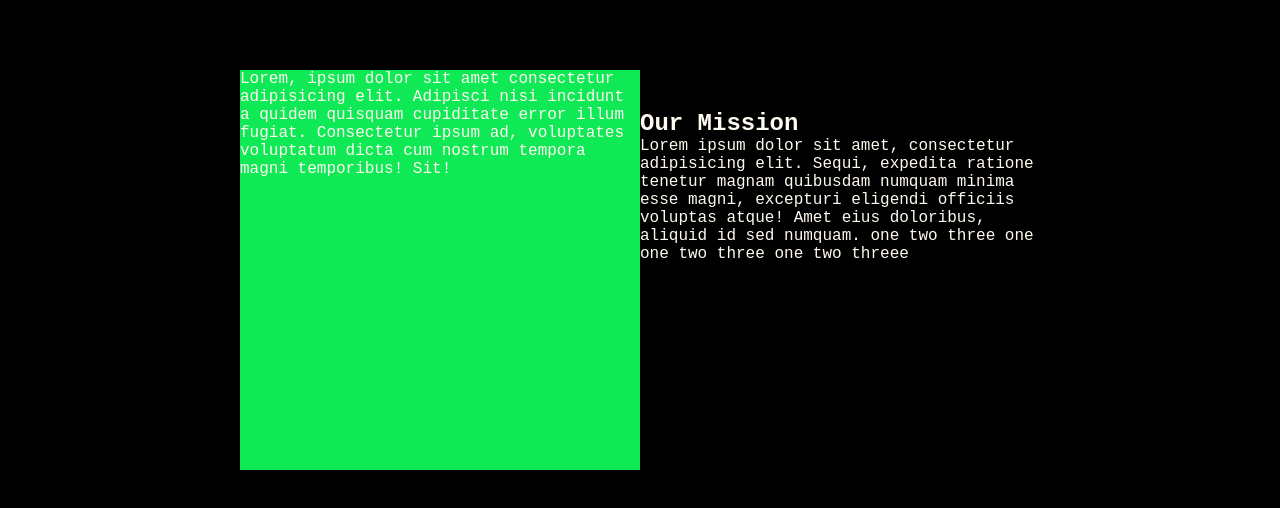
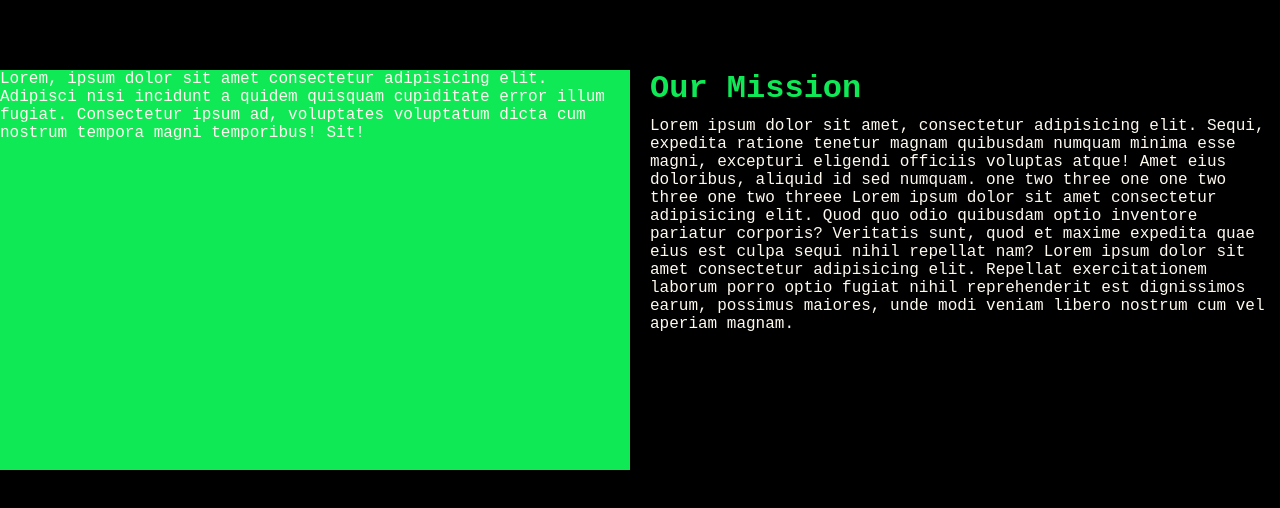
Before and after one commit to Siddhartha127/org_site, a plain HTML site: page index.html in a window 1280 px wide. Shown: the part 1030-1538 px from the top of the page. Drawn offline with Linux system fonts and the light colour scheme; a web font is replaced by a local one.

Commit message:
aboutUs2

```diff
--- a/css/style.css
+++ b/css/style.css
@@ -99,8 +99,8 @@ hr{
     height: 100vh;
     display: flex;
     justify-content: space-around;
-    height: 100vh;
-    width: 100vh;
+    height: 100%;
+    width: 100%;
     align-items: center;
 }
 .about-us-left{
@@ -110,6 +110,7 @@ hr{
      background-color: #10e956;
      height: 50%;
     width: 50%;
+    margin-right: 20px;
     /* margin-left: 50px; */
     /* margin-bottom: 20px; */
 }
@@ -118,7 +119,16 @@ hr{
     float: right;
     width: 50%;
    /* background-color: aquamarine; */
-    height:40%;
+    height:50%;
     /* margin-bottom: 50px; */
     /* margin-right: 50px; */
 }
+.about-us-content{
+    font-size: 1rem;
+}
+.about-us-right h2{
+    color: #10e956;
+    margin-bottom: 10px;
+    font-size: 2rem;
+    font-weight: 700;
+}
--- a/index.html
+++ b/index.html
@@ -53,6 +53,8 @@
                             <div class="about-us-content">
                                     Lorem ipsum dolor sit amet, consectetur adipisicing elit. Sequi, expedita ratione tenetur magnam quibusdam numquam minima esse magni, excepturi eligendi officiis voluptas atque! Amet eius doloribus, aliquid id sed numquam.
                                     one two three one one two three one two threee
+                                    Lorem ipsum dolor sit amet consectetur adipisicing elit. Quod quo odio quibusdam optio inventore pariatur corporis? Veritatis sunt, quod et maxime expedita quae eius est culpa sequi nihil repellat nam?
+                                    Lorem ipsum dolor sit amet consectetur adipisicing elit. Repellat exercitationem laborum porro optio fugiat nihil reprehenderit est dignissimos earum, possimus maiores, unde modi veniam libero nostrum cum vel aperiam magnam.
                             </div>
                         </div>
                     </div>
```
